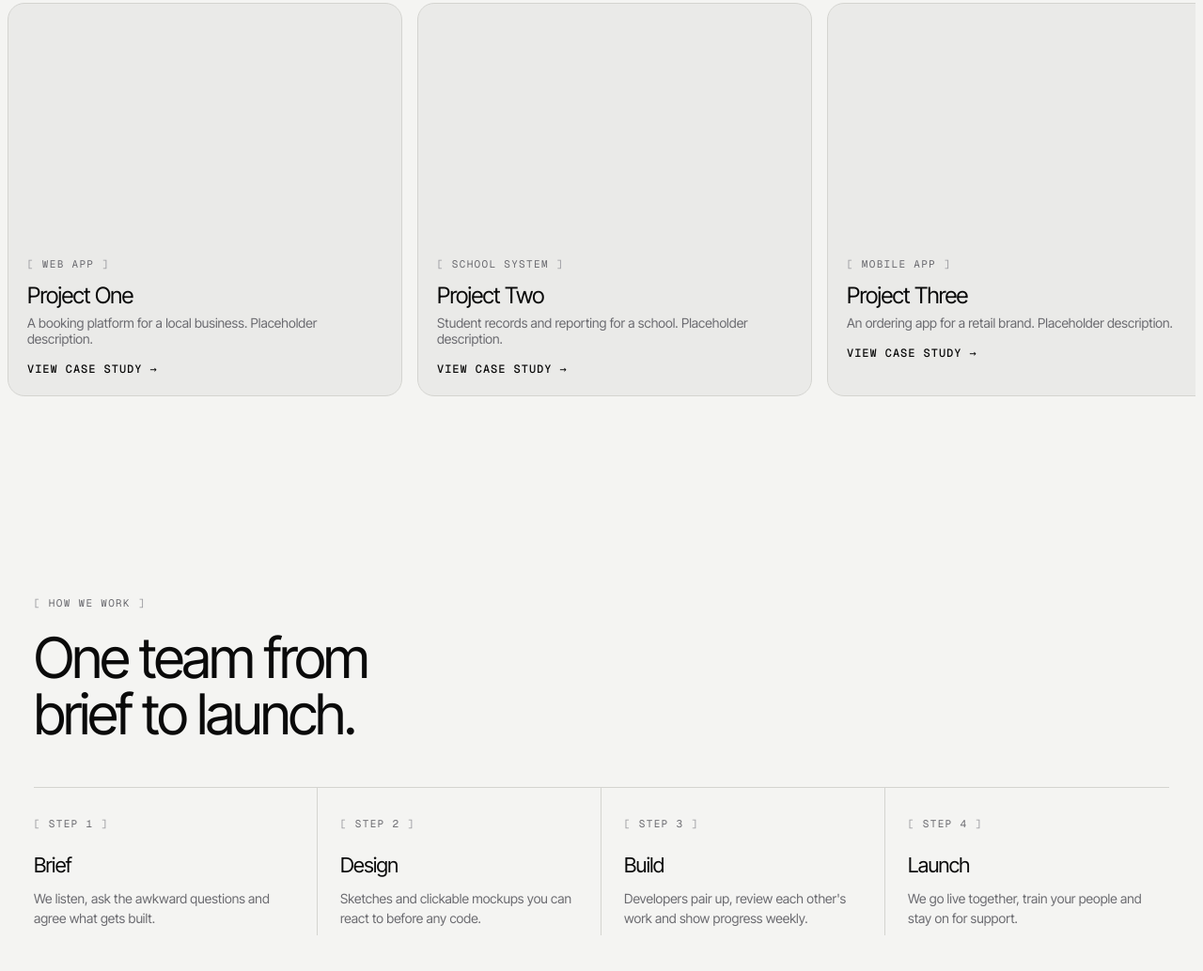
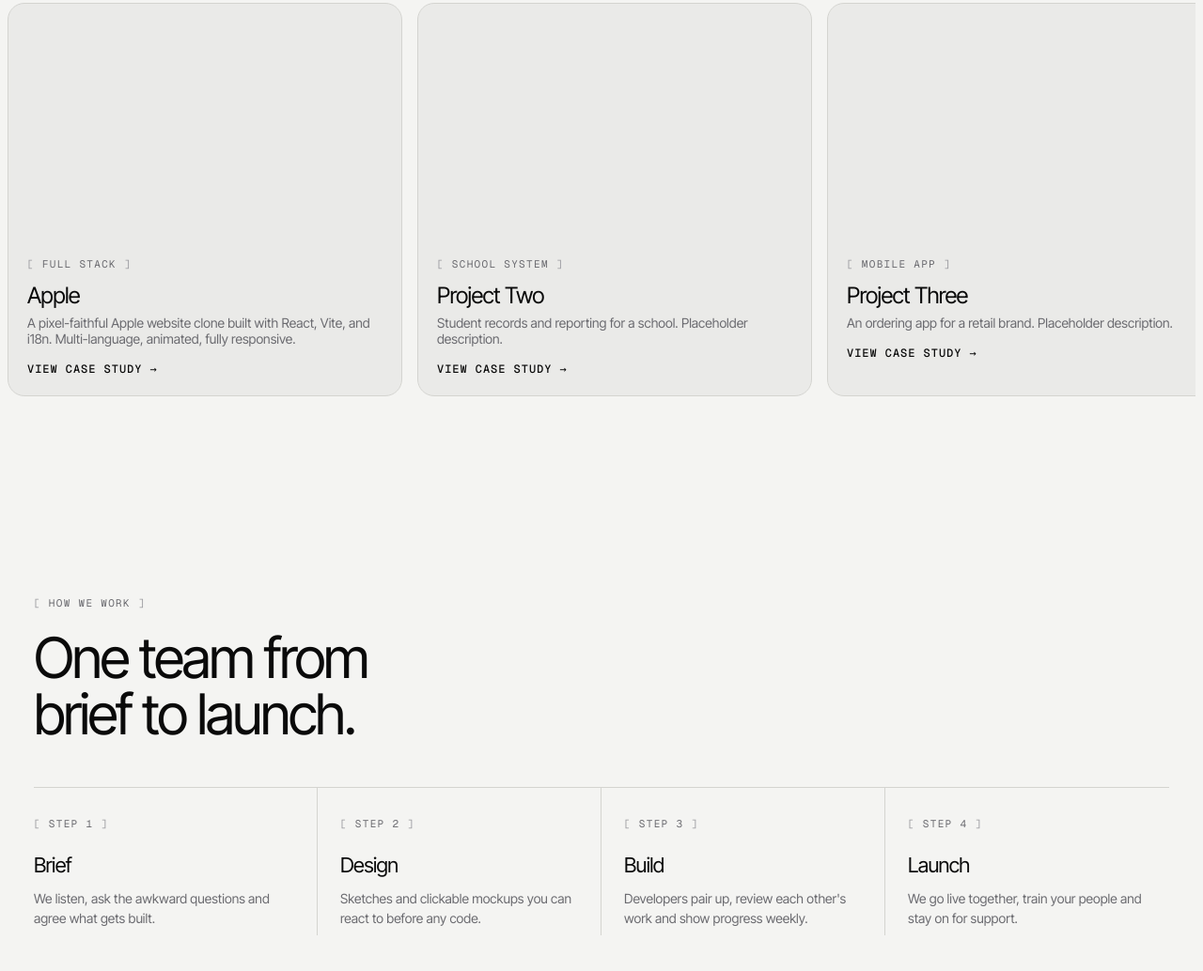
Before and after one commit to the-collab-studio/the-collaboration-studio, a website: page index.html in a window 1280 px wide. Shown: the part 2349-3383 px from the top of the page at 94% size. Drawn offline with nearby package versions, Linux system fonts and the light colour scheme; animation ran at ten frames a second.

Commit message:
Add Apple project as first work card with real image and live link

```diff
--- a/index.html
+++ b/index.html
@@ -421,7 +421,7 @@ nav.dock a:hover { color: var(--fg); } nav.dock a.on { background: #26262a; colo
   <div class="pin">
     <div class="wrap" style="width:100%"><div class="head"><span class="label">Selected work</span><h2>Things we've built together.</h2></div></div>
     <div class="work-track" id="track">
-      <button class="work-card fx" data-case="1"><div class="vis v1"></div><div class="info"><span class="label">Web app</span><h3>Project One</h3><p>A booking platform for a local business. Placeholder description.</p><span class="more">View case study →</span></div></button>
+      <button class="work-card fx" data-case="1"><div class="vis v1"></div><div class="info"><span class="label">Full Stack</span><h3>Apple</h3><p>A pixel-faithful Apple website clone built with React, Vite, and i18n. Multi-language, animated, fully responsive.</p><span class="more">View case study →</span></div></button>
       <button class="work-card fx" data-case="2"><div class="vis v2"></div><div class="info"><span class="label">School system</span><h3>Project Two</h3><p>Student records and reporting for a school. Placeholder description.</p><span class="more">View case study →</span></div></button>
       <button class="work-card fx" data-case="3"><div class="vis v3"></div><div class="info"><span class="label">Mobile app</span><h3>Project Three</h3><p>An ordering app for a retail brand. Placeholder description.</p><span class="more">View case study →</span></div></button>
       <button class="work-card fx" data-case="4"><div class="vis v4"></div><div class="info"><span class="label">Website</span><h3>Project Four</h3><p>A company site with a content editor. Placeholder description.</p><span class="more">View case study →</span></div></button>
@@ -722,11 +722,14 @@ nav.dock a:hover { color: var(--fg); } nav.dock a.on { background: #26262a; colo
   /* ---------- case study stub pages ---------- */
   var view = $('#view'), openN = 0;
   var cases = [
-    { t: 'Project One', c: 'Web app', v: 'v1', client: 'Client name', yr: '2026', role: 'Design and development', stack: 'React · Node · PostgreSQL',
-      sum: 'Placeholder: a booking platform that replaced phone calls and paper diaries.',
-      ch: 'Placeholder: describe the problem the client had and why it mattered to their business.',
-      so: 'Placeholder: explain what the team designed and built, and how the work was split between developers.',
-      re: ['Placeholder result: a measurable improvement', 'Placeholder result: time or cost saved', 'Placeholder result: what the client said'] },
+    { t: 'Apple', c: 'Full Stack', v: 'v1', client: 'Personal project', yr: '2025', role: 'Full Stack Development',
+      stack: 'React · Vite · i18n · Framer Motion',
+      img: 'https://munyaradzichakwenya60-coder.github.io/apple-clone-v2/images/hero-iphone-family.jpg',
+      url: 'https://munyaradzichakwenya60-coder.github.io/apple-clone-v2/',
+      sum: 'A pixel-faithful clone of the Apple website, rebuilt from the ground up with React and Vite. Features multi-language support, animated product heroes, and fully responsive product pages.',
+      ch: 'Recreating Apple\'s design system — its motion language, typographic precision, and product-detail pages — without access to their codebase or assets required reverse-engineering every interaction from scratch.',
+      so: 'Built a full React + Vite SPA with react-i18next for internationalisation, Framer Motion for scroll-driven animations, and scraped product data structured into reusable components. Each product page is dynamically rendered from a JSON data layer.',
+      re: ['Pixel-accurate reproduction of Apple\'s hero layout and product pages', 'Multi-language support across 3 locales', 'Deployed to GitHub Pages with automated CI'] },
     { t: 'Project Two', c: 'School system', v: 'v2', client: 'School name', yr: '2026', role: 'Full build and training', stack: 'Laravel · MySQL',
       sum: 'Placeholder: student records, attendance and reports in one system.',
       ch: 'Placeholder: describe how the school managed records before and what slowed them down.',
@@ -749,12 +752,13 @@ nav.dock a:hover { color: var(--fg); } nav.dock a.on { background: #26262a; colo
       '<div class="wrap"><div class="bar"><button class="pill ghost" id="vback"><i>←</i> Back to work</button><span class="label">Case study</span></div>' +
       '<span class="label">' + c.c + '</span><h1>' + c.t + '</h1>' +
       '<div class="meta"><div><span class="label">Client</span><b>' + c.client + '</b></div><div><span class="label">Year</span><b>' + c.yr + '</b></div><div><span class="label">Role</span><b>' + c.role + '</b></div><div><span class="label">Stack</span><b>' + c.stack + '</b></div></div>' +
-      '<div class="shot ' + c.v + '"></div>' +
+      '<div class="shot ' + c.v + '">' + (c.img ? '<img src="' + c.img + '" alt="' + c.t + '" style="width:100%;height:100%;object-fit:cover;display:block;">' : '') + '</div>' +
       '<div class="body">' +
       '<div class="rowp"><div class="k"><span class="label">Overview</span></div><div class="v"><p>' + c.sum + '</p></div></div>' +
       '<div class="rowp"><div class="k"><span class="label">Challenge</span></div><div class="v"><p>' + c.ch + '</p></div></div>' +
       '<div class="rowp"><div class="k"><span class="label">Solution</span></div><div class="v"><p>' + c.so + '</p></div></div>' +
       '<div class="rowp"><div class="k"><span class="label">Results</span></div><div class="v"><ul>' + c.re.map(function (r) { return '<li>' + r + '</li>'; }).join('') + '</ul></div></div>' +
+      (c.url ? '<div class="rowp"><div class="k"><span class="label">Live site</span></div><div class="v"><a href="' + c.url + '" target="_blank" rel="noopener" class="pill" style="display:inline-flex;text-decoration:none;margin-top:4px;">Visit ↗</a></div></div>' : '') +
       '</div>' +
       '<button class="next" data-case="' + (n % cases.length + 1) + '"><span class="label">Next project</span><strong>' + nx.t + ' →</strong></button></div>';
     view.scrollTop = 0;
```
